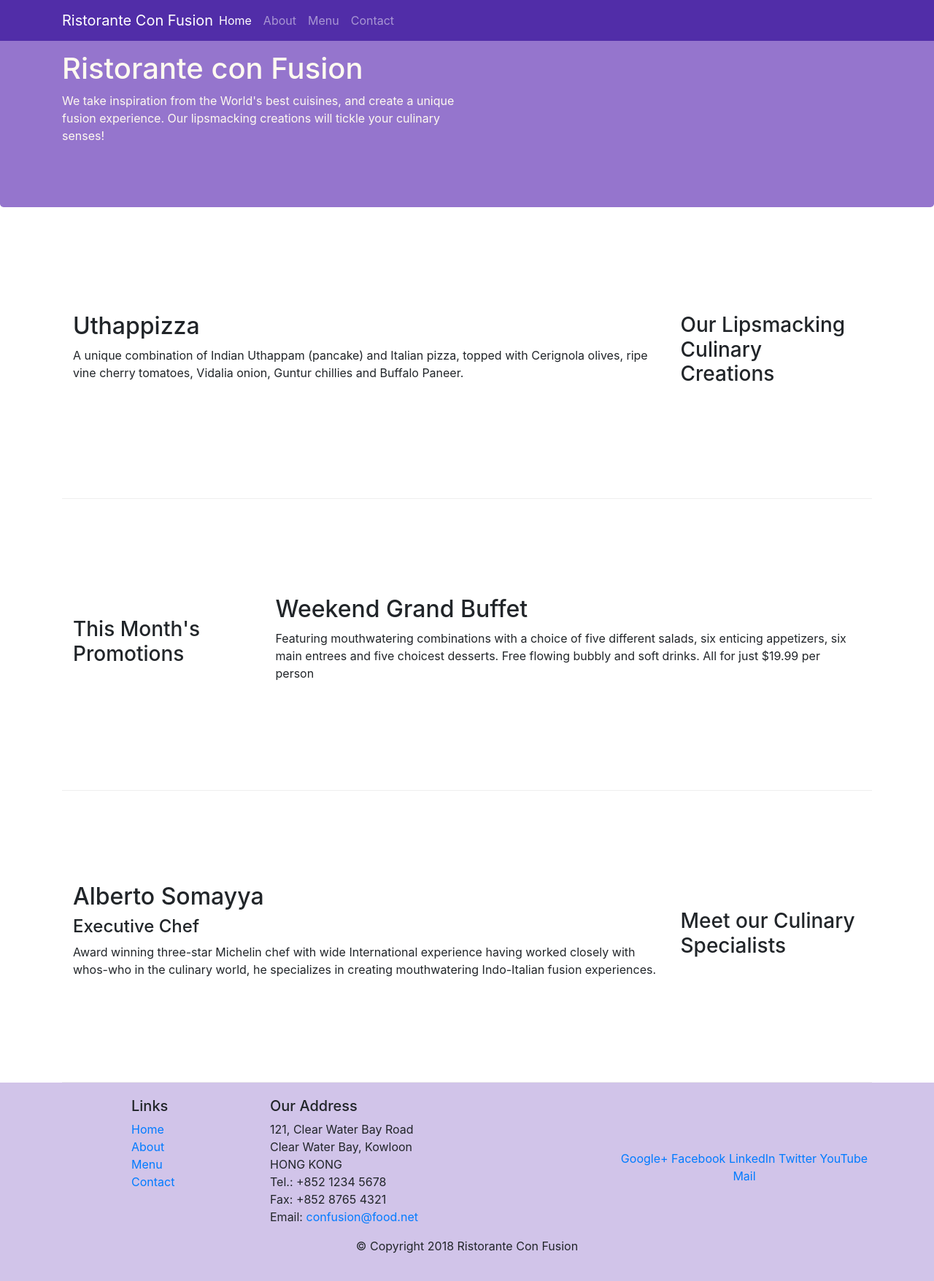
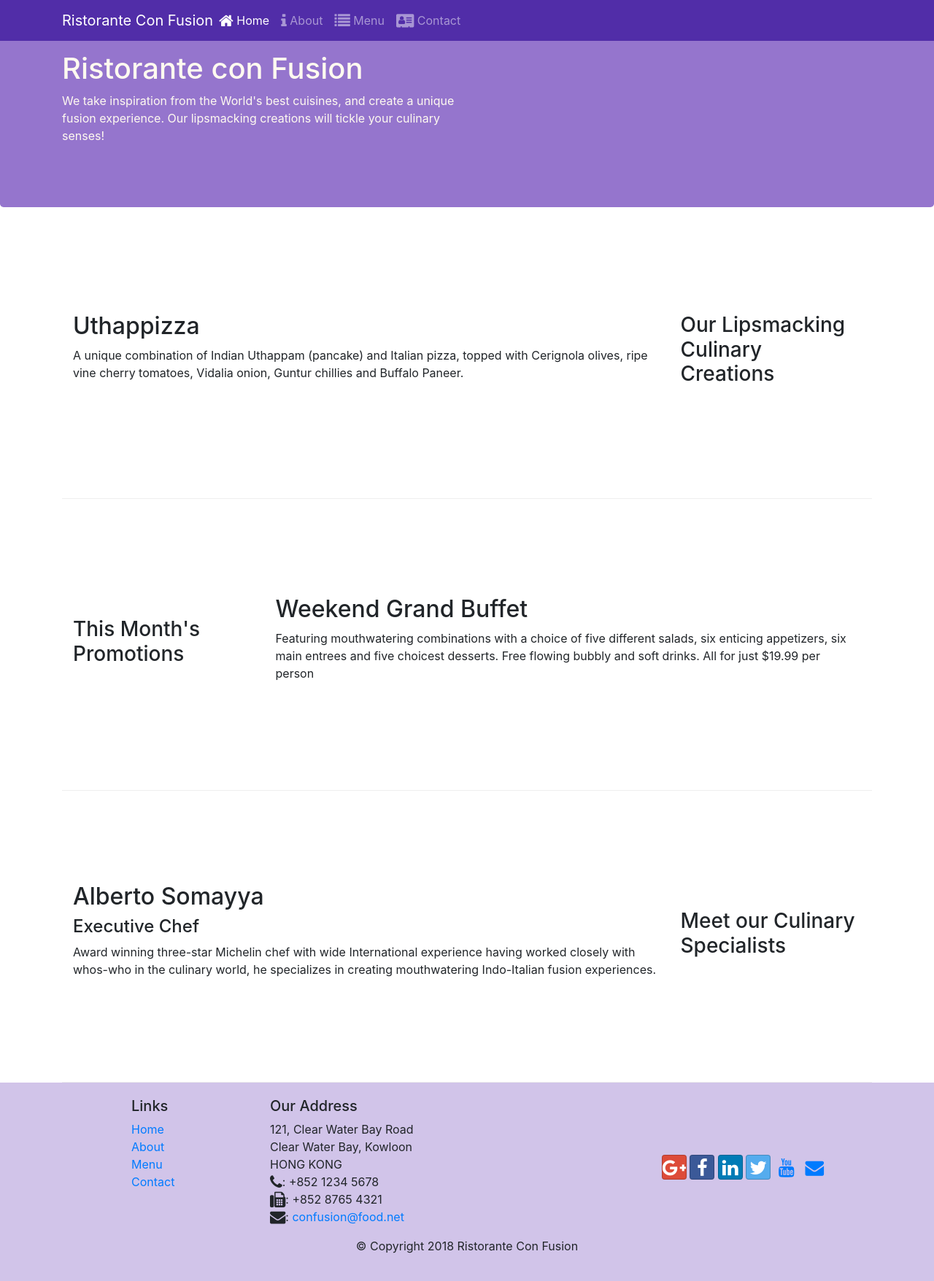
Before and after one commit to ellickquach/conFusion, a website: page index.html in a window 1280 px wide. Shown: the whole page at 73% size. Drawn offline with nearby package versions, Linux system fonts and the light colour scheme.

Commit message:
icon fonts

```diff
--- a/index.html
+++ b/index.html
@@ -9,6 +9,9 @@
 
         <!-- Bootstrap CSS -->
         <link rel="stylesheet" href="node_modules/bootstrap/dist/css/bootstrap.min.css">
+        <link rel="stylesheet" href="node_modules/font-awesome/css/font-awesome.min.css">
+        <link rel="stylesheet" href="node_modules/bootstrap-social/bootstrap-social.css">
+
         <link rel="stylesheet" href="css/styles.css">
     <title>Ristorante Con Fusion</title>
 </head>
@@ -22,10 +25,10 @@
             <a class="navbar-brand mr-auto" href="#">Ristorante Con Fusion</a>
             <div class="collapse navbar-collapse" id="Navbar">
                 <ul class="navbar-nav mr-auto">
-                    <li class="nav-item active"><a class="nav-link" href="#">Home</a></li>
-                    <li class="nav-item"><a class="nav-link" href="aboutus.html">About</a></li>
-                    <li class="nav-item"><a class="nav-link" href="#">Menu</a></li>
-                    <li class="nav-item"><a class="nav-link" href="#">Contact</a></li>
+                    <li class="nav-item active"><a class="nav-link" href="#"><span class="fa fa-home fa-lg"></span> Home</a></li>
+                    <li class="nav-item"><a class="nav-link" href="aboutus.html"><span class="fa fa-info fa-lg"></span> About</a></li>
+                    <li class="nav-item"><a class="nav-link" href="#"><span class="fa fa-list fa-lg"></span> Menu</a></li>
+                    <li class="nav-item"><a class="nav-link" href="#"><span class="fa fa-address-card fa-lg"></span> Contact</a></li>
                 </ul>
             </div>
         </div>
@@ -95,19 +98,19 @@
 		              121, Clear Water Bay Road<br>
 		              Clear Water Bay, Kowloon<br>
 		              HONG KONG<br>
-		              Tel.: +852 1234 5678<br>
-		              Fax: +852 8765 4321<br>
-		              Email: <a href="mailto:confusion@food.net">confusion@food.net</a>
+		              <i class="fa fa-phone fa-lg"></i>: +852 1234 5678<br>
+		              <i class="fa fa-fax fa-lg"></i>: +852 8765 4321<br>
+		              <i class="fa fa-envelope fa-lg"></i>: <a href="mailto:confusion@food.net">confusion@food.net</a>
 		           </address>
                 </div>
                 <div class="col-12 col-sm-4 align-self-center">
                     <div class="text-center">
-                        <a href="http://google.com/+">Google+</a>
-                        <a href="http://www.facebook.com/profile.php?id=">Facebook</a>
-                        <a href="http://www.linkedin.com/in/">LinkedIn</a>
-                        <a href="http://twitter.com/">Twitter</a>
-                        <a href="http://youtube.com/">YouTube</a>
-                        <a href="mailto:">Mail</a>
+                            <a class="btn btn-social-icon btn-google" href="http://google.com/+"><i class="fa fa-google-plus fa-lg"></i></a>
+                            <a class="btn btn-social-icon btn-facebook" href="http://www.facebook.com/profile.php?id="><i class="fa fa-facebook fa-lg"></i></a>
+                            <a class="btn btn-social-icon btn-linkedin" href="http://www.linkedin.com/in/"><i class="fa fa-linkedin fa-lg"></i></a>
+                            <a class="btn btn-social-icon btn-twitter" href="http://twitter.com/"><i class="fa fa-twitter fa-lg"></i></a>
+                            <a class="btn btn-social-icon btn-youtube" href="http://youtube.com/"><i class="fa fa-youtube fa-lg"></i></a>
+                            <a class="btn btn-social-icon" href="mailto:"><i class="fa fa-envelope fa-lg"></i></a>
                     </div>
                 </div>
            </div>
--- a/package.json
+++ b/package.json
@@ -15,6 +15,8 @@
   },
   "dependencies": {
     "bootstrap": "^4.0.0",
+    "bootstrap-social": "^5.1.1",
+    "font-awesome": "^4.7.0",
     "jquery": "^3.3.1",
     "npm": "^6.0.0",
     "popper.js": "^1.12.9"
```
Also changed, not shown: aboutus.html (+16 -13 lines), 1 other file.
